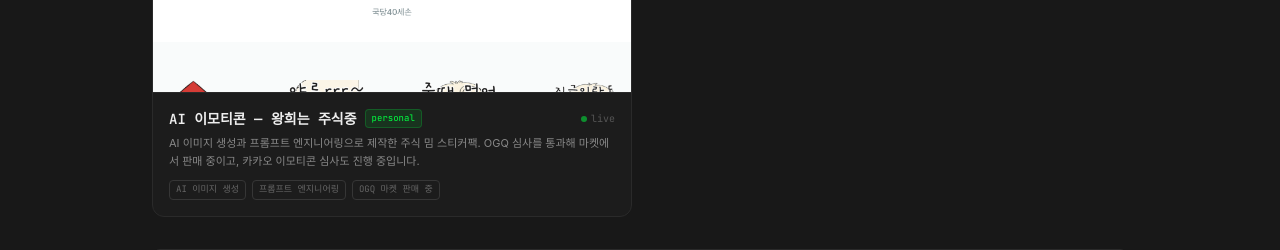
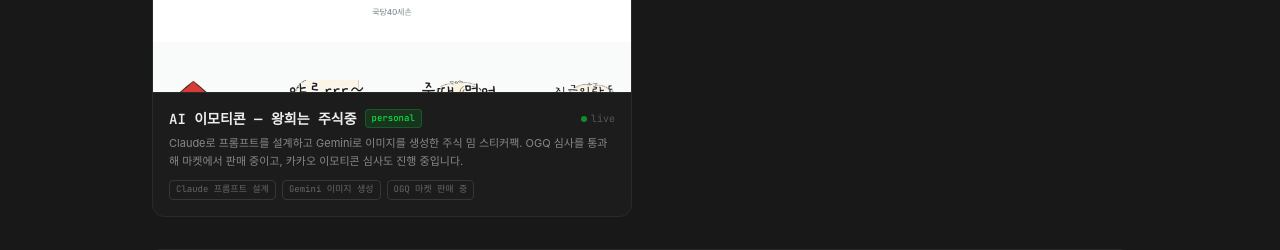
Before and after one commit to HyuckHee/my-portfolio, a React (Vite) app: page / in a window 1280 px wide. Shown: the part 3500-3750 px from the top of the page. Built offline with nearby package versions, Linux system fonts and the light colour scheme; a web font is replaced by a local one.

Commit message:
docs: 이모티콘 카드에 실제 워크플로우 명시 — Claude 프롬프트 설계 + Gemini 이미지 생성

```diff
--- a/src/App.tsx
+++ b/src/App.tsx
@@ -1224,10 +1224,10 @@
   {
     id: 'ogq-sticker',
     title: 'AI 이모티콘 — 왕희는 주식중',
-    subtitle: 'AI 이미지 생성과 프롬프트 엔지니어링으로 제작한 주식 밈 스티커팩. OGQ 심사를 통과해 마켓에서 판매 중이고, 카카오 이모티콘 심사도 진행 중입니다.',
+    subtitle: 'Claude로 프롬프트를 설계하고 Gemini로 이미지를 생성한 주식 밈 스티커팩. OGQ 심사를 통과해 마켓에서 판매 중이고, 카카오 이모티콘 심사도 진행 중입니다.',
     url: 'creators.ogq.me · 왕희는 주식중',
     liveUrl: 'https://creators.ogq.me/share/sticker/6546a8aaaa4a5',
-    tags: ['AI 이미지 생성', '프롬프트 엔지니어링', 'OGQ 마켓 판매 중'],
+    tags: ['Claude 프롬프트 설계', 'Gemini 이미지 생성', 'OGQ 마켓 판매 중'],
     shots: [
       { src: '/projects/ogq-main.png', label: '왕희는 주식중 — OGQ 마켓 판매 중' },
       { src: '/projects/ogq-grid.png', label: '스티커 구성 — 주식 밈 컨셉' },
```
